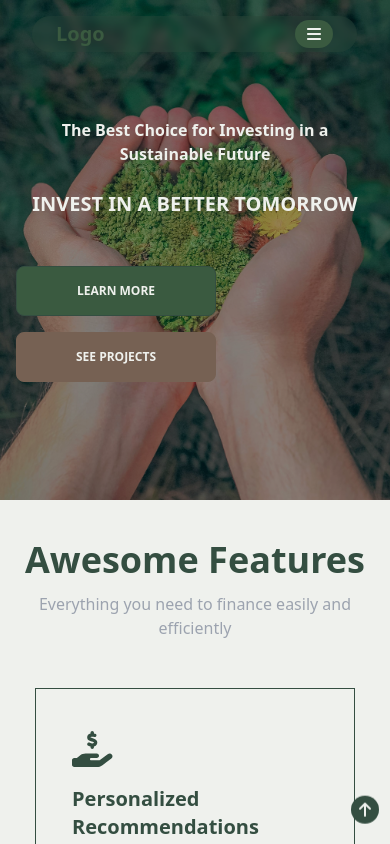
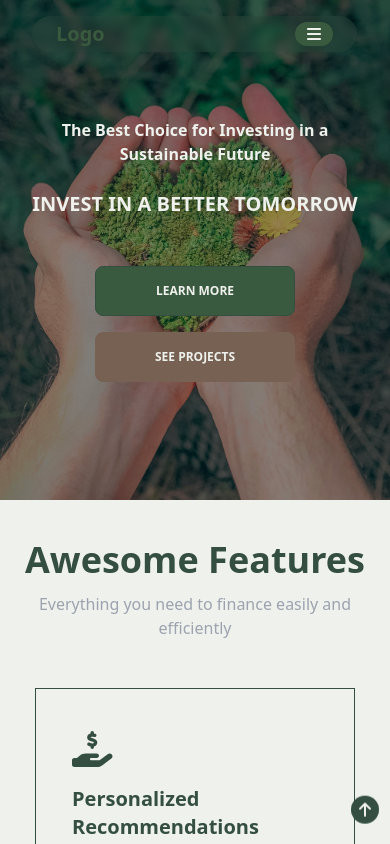
Before and after one commit to beaux-noodos/Landing, a React (Vite) app: page /home in a window 390 px wide. Shown: the top 844 px of the page. Built offline with nearby package versions, Linux system fonts and the light colour scheme; no server answers.

Commit message:
style: fix to the center

```diff
--- a/src/components/NavBar.jsx
+++ b/src/components/NavBar.jsx
@@ -38,7 +38,7 @@ const Navbar = ({ bg, linkColor, logo }) => {
 
   return (
     <>
-      <nav className={`w-5/6 fixed flex backdrop-blur-sm bg-[#344E41] bg-opacity-30 lg:ml-32 ml-8 justify-between px-6 py-1 mt-4 transition-all duration-300 rounded-full z-40 `}
+      <nav className={`w-5/6 fixed flex backdrop-blur-sm bg-[#344E41] bg-opacity-30 lg:ml-32 ml-8 items-center justify-between px-6 py-1 mt-4 transition-all duration-300 rounded-full z-40 `}
       >
         <Link to="/home#banner" className="flex items-center text-primaryGreen font-bold text-xl lg:mr-96">
           Logo
--- a/src/components/home/HomeBanner.jsx
+++ b/src/components/home/HomeBanner.jsx
@@ -46,7 +46,7 @@ const HomeBanner = () => {
             INVEST IN A BETTER TOMORROW
           </motion.h2>
           <motion.div
-            className="flex flex-col lg:flex-row gap-4 justify-center"
+            className="flex flex-col lg:flex-row gap-4 items-center justify-center"
             initial={{ opacity: 0 }}
             whileInView={{ opacity: 1, y: 0 }}
             transition={{ duration: 0.6, delay: 0.4 }}
```
